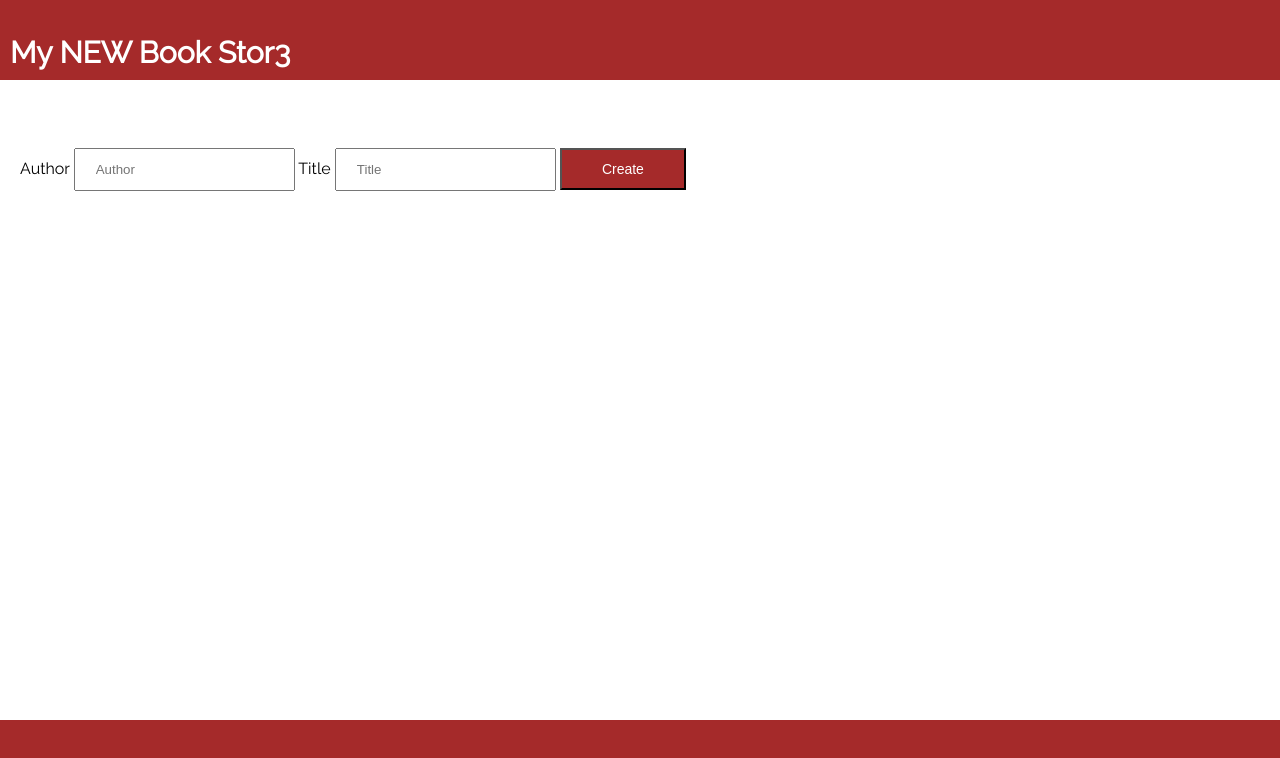
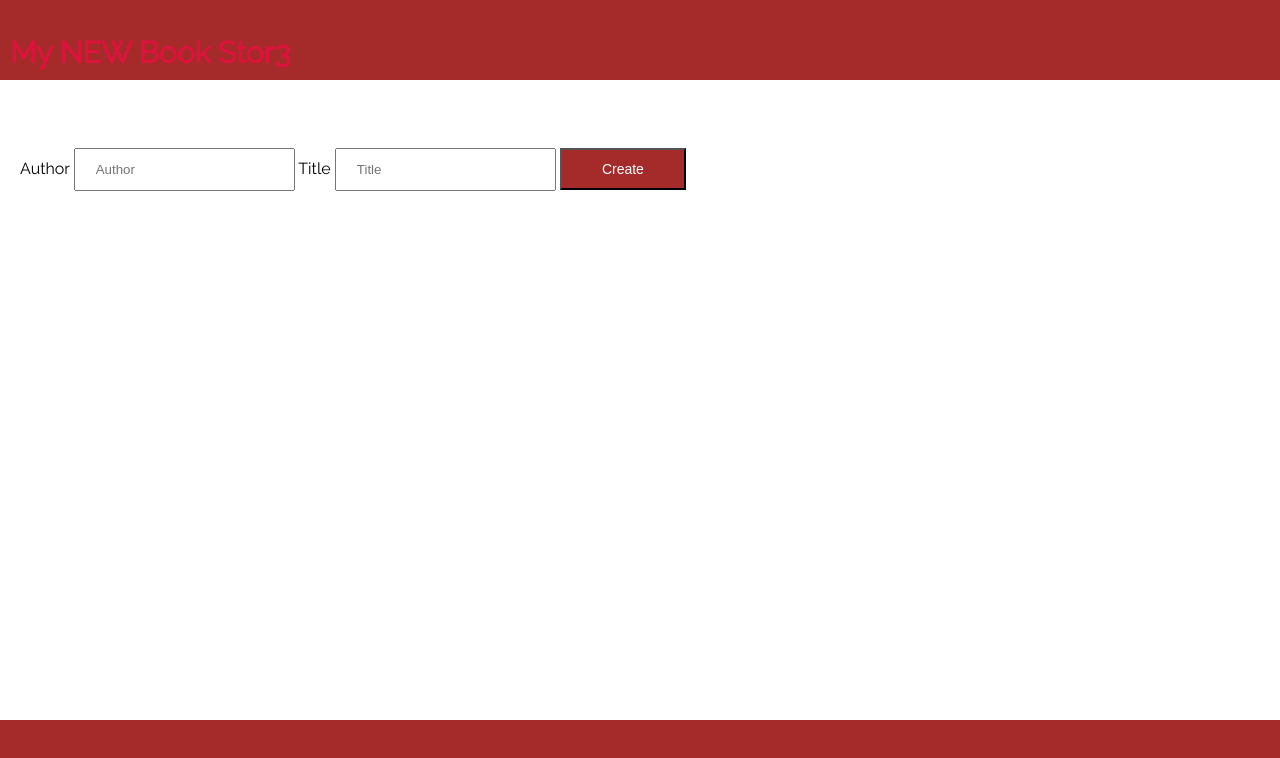
Before and after one commit to tochman/books_api_client, a website: page index.html in a window 1280 px wide. Drawn offline with Linux system fonts and the light colour scheme; no server answers.

Commit message:
Updated color of title

```diff
--- a/index.html
+++ b/index.html
@@ -11,7 +11,7 @@
 
 <body>
   <section id="header">
-    <h1>My NEW Book Stor3</h1>
+    <h1 style="color: crimson">My NEW Book Stor3</h1>
   </section>
   <div id="display"></div>
 
```
